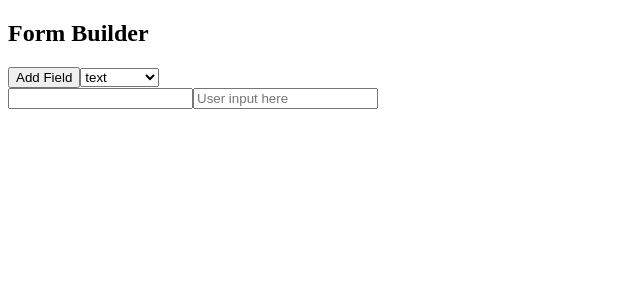
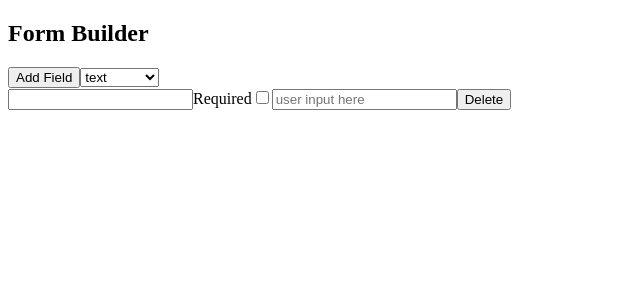
Before and after one commit to SuchitraVM/advanced-form-builder, a React (Vite) app: page / in a window 1280 px wide. Both pictures are taken after a click on the button "Add Field". Shown: the top 300 px of the page, without its empty margins (0-640 px from the left). Built offline with nearby package versions, Linux system fonts and the light colour scheme.

Commit message:
Create FiledCard.jsx child component and rendered it in builderPage.jsx

```diff
--- /dev/null
+++ b/src/components/FieldCard.jsx
@@ -0,0 +1,32 @@
+/*Responsibel for handling one field UI,settings,preview,dleet button */
+
+export default function FieldCard(props){
+  return (
+    <div>
+            <input
+            value={props.label}
+            onChange={(e)=>props.updateFieldLabel(props.id,e.target.value)}
+            />
+            <label>Required</label>
+            <input type="checkbox" onChange={e =>props.updateRequired(props.id,e.target.checked)}/>
+
+          {
+            props.type ==="text" ?
+            <label>
+              {props.required && "*"}
+            <input
+            type="text"
+            placeholder="user input here"
+            required = {props.required}
+            />
+
+            </label>
+            :
+          <label>{props.required && "*"}
+              <input type="checkbox" required = {props.required}/>{props.label}
+            </label>
+          }
+          <button onClick={()=>props.deleteField(props.id)}>Delete</button>
+          </div>
+  )
+}
--- a/src/pages/BuilderPage.jsx
+++ b/src/pages/BuilderPage.jsx
@@ -1,4 +1,5 @@
 import { useState } from "react";
+import FieldCard from "../components/FieldCard"
 
 export default function BuilderPage() {
   const [fields, setFields] = useState([]);
@@ -10,6 +11,7 @@ export default function BuilderPage() {
       id : Date.now(),
       type : selectedFieldType,
       label : "",
+      required : false
     }
     setFields([...fields, newFields]);
   }
@@ -23,6 +25,19 @@ export default function BuilderPage() {
     setFields(updateFields);
   }
 
+  function deleteField(id){
+    const fieldDelete = fields.filter((filed)=>(
+      filed.id !== id
+    ))
+    setFields(fieldDelete)
+  }
+
+  function updateRequired(id,checkedValue){
+    const required = fields.map((field)=>(
+      field.id === id ? {...field, required:checkedValue} : field
+    ))
+    setFields(required)
+  }
   //  function updateFieldType(id, newType){
   //   const updateType = fields.map((field)=>(
   //     filed.id===id ? {...field, type:newType} : field
@@ -40,22 +55,17 @@ export default function BuilderPage() {
       </select>
       {
         fields.map((field=>(
-          field.type === "text" ?
-          <div key={field.id}>
-            <input
+          /* settings section*/
+          <FieldCard
+            key={field.id}
+            id={field.id}
+            required={field.required}
             type={field.type}
-            value={field.label}
-            onChange={(e)=>updateFieldLabel(field.id,e.target.value)}
+            label={field.label}
+            updateFieldLabel={updateFieldLabel}
+            updateRequired={updateRequired}
+            deleteField = {deleteField}
             />
-            <input type="text" placeholder="User input here"/>
-          </div> :
-          <div key={field.id}>
-            <label>
-            <input
-            type={field.type}
-            />{field.label}
-            </label>
-          </div>
 
         )))
       }
```
